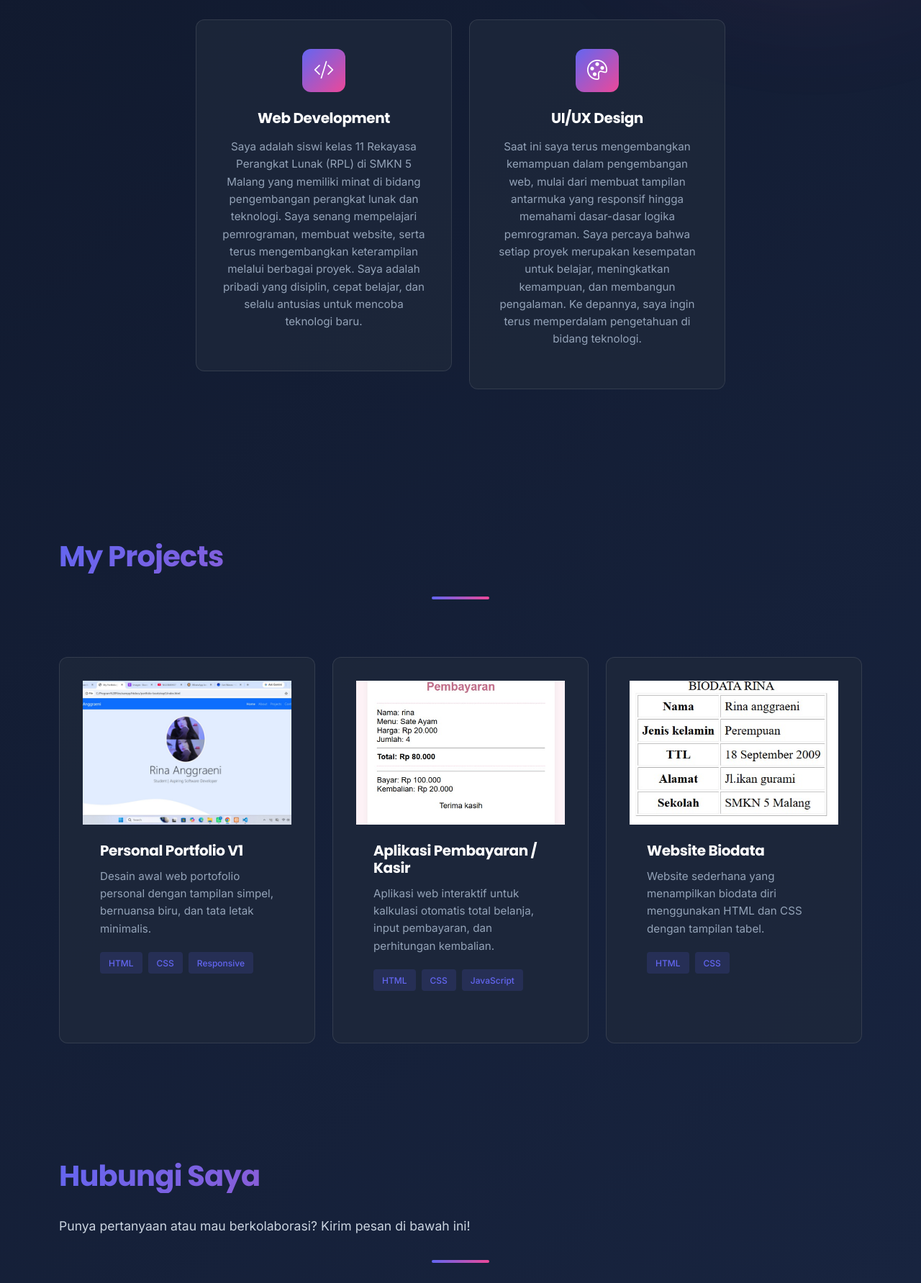
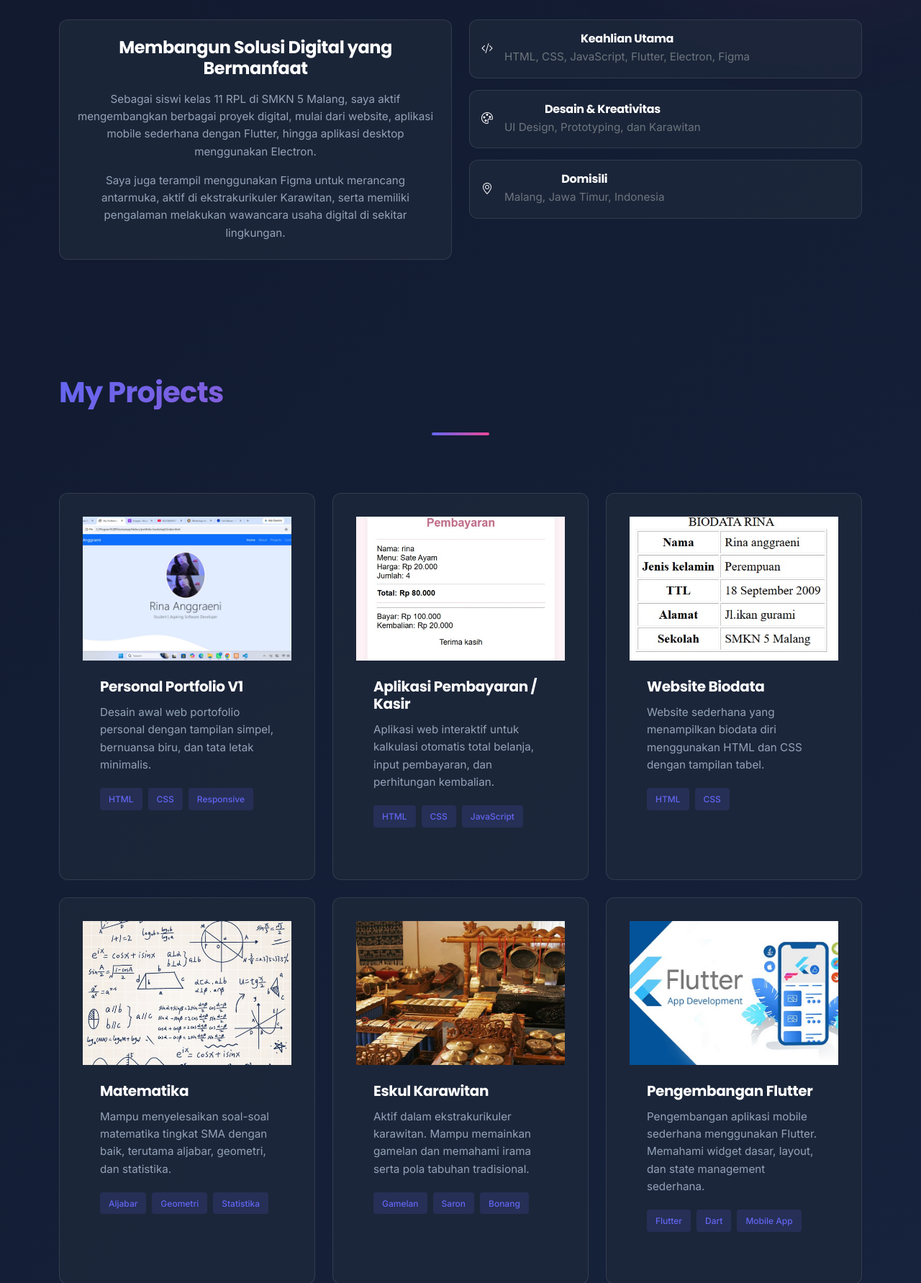
Before and after one commit to imrinnaa/rinaa.github.io, a plain HTML site: page index.html in a window 1280 px wide. Shown: the part 1017-2800 px from the top of the page at 72% size. Drawn offline with nearby package versions, Linux system fonts and the light colour scheme.

Commit message:
update baru

```diff
--- a/index.html
+++ b/index.html
@@ -181,29 +181,57 @@
           </div>
         </div>
 
-        <!-- Tambahkan justify-content-center di baris ini -->
-        <div class="row g-4 mb-5 justify-content-center">
-          <!-- Kartu 1: Web Development -->
-          <div class="col-md-6 col-lg-4 fade-up">
-            <div class="about-card glass-card">
-              <div class="about-icon"><i class="bi bi-code-slash"></i></div>
-              <h5>Web Development</h5>
-              <p>
-                Saya adalah siswi kelas 11 Rekayasa Perangkat Lunak (RPL) di SMKN 5 Malang yang memiliki minat di bidang pengembangan perangkat lunak dan teknologi. Saya senang mempelajari pemrograman, membuat website, serta terus
-                mengembangkan keterampilan melalui berbagai proyek. Saya adalah pribadi yang disiplin, cepat belajar, dan selalu antusias untuk mencoba teknologi baru.
-              </p>
+        <div class="row g-4 align-items-stretch">
+          <!-- Kiri: Deskripsi -->
+          <div class="col-lg-6 fade-up">
+            <div class="about-card glass-card h-100 p-4">
+              <h4 class="mb-3">Membangun Solusi Digital yang Bermanfaat</h4>
+              <p class="mb-3">Sebagai siswi kelas 11 RPL di SMKN 5 Malang, saya aktif mengembangkan berbagai proyek digital, mulai dari website, aplikasi mobile sederhana dengan Flutter, hingga aplikasi desktop menggunakan Electron.</p>
+              <p class="mb-0">Saya juga terampil menggunakan Figma untuk merancang antarmuka, aktif di ekstrakurikuler Karawitan, serta memiliki pengalaman melakukan wawancara usaha digital di sekitar lingkungan.</p>
             </div>
           </div>
 
-          <!-- Kartu 2: UI/UX Design -->
-          <div class="col-md-6 col-lg-4 fade-up">
-            <div class="about-card glass-card">
-              <div class="about-icon"><i class="bi bi-palette"></i></div>
-              <h5>UI/UX Design</h5>
-              <p>
-                Saat ini saya terus mengembangkan kemampuan dalam pengembangan web, mulai dari membuat tampilan antarmuka yang responsif hingga memahami dasar-dasar logika pemrograman. Saya percaya bahwa setiap proyek merupakan kesempatan
-                untuk belajar, meningkatkan kemampuan, dan membangun pengalaman. Ke depannya, saya ingin terus memperdalam pengetahuan di bidang teknologi.
-              </p>
+          <!-- Kanan: 3 Info Card -->
+          <div class="col-lg-6 fade-up">
+            <div class="d-flex flex-column gap-3 h-100">
+              <!-- Card 1 -->
+              <div class="about-card glass-card p-3">
+                <div class="d-flex align-items-center gap-3">
+                  <div class="about-icon-sm">
+                    <i class="bi bi-code-slash"></i>
+                  </div>
+                  <div>
+                    <h6 class="mb-1">Keahlian Utama</h6>
+                    <p class="mb-0 small text-secondary">HTML, CSS, JavaScript, Flutter, Electron, Figma</p>
+                  </div>
+                </div>
+              </div>
+
+              <!-- Card 2 -->
+              <div class="about-card glass-card p-3">
+                <div class="d-flex align-items-center gap-3">
+                  <div class="about-icon-sm">
+                    <i class="bi bi-palette"></i>
+                  </div>
+                  <div>
+                    <h6 class="mb-1">Desain & Kreativitas</h6>
+                    <p class="mb-0 small text-secondary">UI Design, Prototyping, dan Karawitan</p>
+                  </div>
+                </div>
+              </div>
+
+              <!-- Card 3 -->
+              <div class="about-card glass-card p-3">
+                <div class="d-flex align-items-center gap-3">
+                  <div class="about-icon-sm">
+                    <i class="bi bi-geo-alt"></i>
+                  </div>
+                  <div>
+                    <h6 class="mb-1">Domisili</h6>
+                    <p class="mb-0 small text-secondary">Malang, Jawa Timur, Indonesia</p>
+                  </div>
+                </div>
+              </div>
             </div>
           </div>
         </div>
@@ -221,13 +249,13 @@
         </div>
 
         <div class="row g-4">
-          <!-- Project 1 -->
+          <!-- 1. Personal Portfolio V1 -->
           <div class="col-md-6 col-lg-4 fade-up">
             <div class="project-card glass-card">
               <div class="project-img-wrapper">
                 <img
                   src="img/project1.jpeg"
-                  alt="Project 1"
+                  alt="Personal Portfolio V1"
                   class="project-img"
                 />
               </div>
@@ -243,13 +271,13 @@
             </div>
           </div>
 
-          <!-- Project 2 -->
+          <!-- 2. Aplikasi Kasir -->
           <div class="col-md-6 col-lg-4 fade-up">
             <div class="project-card glass-card">
               <div class="project-img-wrapper">
                 <img
                   src="img/project2.jpeg"
-                  alt="Project 2"
+                  alt="Aplikasi Kasir"
                   class="project-img"
                 />
               </div>
@@ -265,13 +293,13 @@
             </div>
           </div>
 
-          <!-- Project 3 -->
+          <!-- 3. Website Biodata -->
           <div class="col-md-6 col-lg-4 fade-up">
             <div class="project-card glass-card">
               <div class="project-img-wrapper">
                 <img
                   src="img/project3.jpeg"
-                  alt="Project 3"
+                  alt="Website Biodata"
                   class="project-img"
                 />
               </div>
@@ -281,6 +309,138 @@
                 <div class="project-tags">
                   <span class="tag">HTML</span>
                   <span class="tag">CSS</span>
+                </div>
+              </div>
+            </div>
+          </div>
+
+          <!-- 4. Matematika -->
+          <div class="col-md-6 col-lg-4 fade-up">
+            <div class="project-card glass-card">
+              <div class="project-img-wrapper">
+                <img
+                  src="img/image4.png"
+                  alt="Matematika"
+                  class="project-img"
+                />
+              </div>
+              <div class="project-body">
+                <h6>Matematika</h6>
+                <p>Mampu menyelesaikan soal-soal matematika tingkat SMA dengan baik, terutama aljabar, geometri, dan statistika.</p>
+                <div class="project-tags">
+                  <span class="tag">Aljabar</span>
+                  <span class="tag">Geometri</span>
+                  <span class="tag">Statistika</span>
+                </div>
+              </div>
+            </div>
+          </div>
+
+          <!-- 5. Eskul Karawitan -->
+          <div class="col-md-6 col-lg-4 fade-up">
+            <div class="project-card glass-card">
+              <div class="project-img-wrapper">
+                <img
+                  src="img/image5.jpeg"
+                  alt="Karawitan"
+                  class="project-img"
+                />
+              </div>
+              <div class="project-body">
+                <h6>Eskul Karawitan</h6>
+                <p>Aktif dalam ekstrakurikuler karawitan. Mampu memainkan gamelan dan memahami irama serta pola tabuhan tradisional.</p>
+                <div class="project-tags">
+                  <span class="tag">Gamelan</span>
+                  <span class="tag">Saron</span>
+                  <span class="tag">Bonang</span>
+                </div>
+              </div>
+            </div>
+          </div>
+
+          <!-- 6. Flutter -->
+          <div class="col-md-6 col-lg-4 fade-up">
+            <div class="project-card glass-card">
+              <div class="project-img-wrapper">
+                <img
+                  src="img/image6.jpeg"
+                  alt="Flutter"
+                  class="project-img"
+                />
+              </div>
+              <div class="project-body">
+                <h6>Pengembangan Flutter</h6>
+                <p>Pengembangan aplikasi mobile sederhana menggunakan Flutter. Memahami widget dasar, layout, dan state management sederhana.</p>
+                <div class="project-tags">
+                  <span class="tag">Flutter</span>
+                  <span class="tag">Dart</span>
+                  <span class="tag">Mobile App</span>
+                </div>
+              </div>
+            </div>
+          </div>
+
+          <!-- 7. Electron -->
+          <div class="col-md-6 col-lg-4 fade-up">
+            <div class="project-card glass-card">
+              <div class="project-img-wrapper">
+                <img
+                  src="img/modern-minimalist-illustration-1.jpg"
+                  alt="Electron"
+                  class="project-img"
+                />
+              </div>
+              <div class="project-body">
+                <h6>Pengembangan Electron</h6>
+                <p>Pengembangan aplikasi desktop sederhana dengan Electron. Menggabungkan HTML, CSS, dan JavaScript menjadi aplikasi desktop.</p>
+                <div class="project-tags">
+                  <span class="tag">Electron</span>
+                  <span class="tag">Node.js</span>
+                  <span class="tag">Desktop App</span>
+                </div>
+              </div>
+            </div>
+          </div>
+
+          <!-- 8. Figma -->
+          <div class="col-md-6 col-lg-4 fade-up">
+            <div class="project-card glass-card">
+              <div class="project-img-wrapper">
+                <img
+                  src="img/modern-ui-design-illustration-2.jpg"
+                  alt="Figma"
+                  class="project-img"
+                />
+              </div>
+              <div class="project-body">
+                <h6>Desain UI dengan Figma</h6>
+                <p>Mampu membuat desain antarmuka (UI) menggunakan Figma, mulai dari wireframe hingga prototype yang interaktif dan siap dikembangkan.</p>
+                <div class="project-tags">
+                  <span class="tag">Figma</span>
+                  <span class="tag">UI Design</span>
+                  <span class="tag">Prototype</span>
+                </div>
+              </div>
+            </div>
+          </div>
+
+          <!-- 9. Wawancara Usaha Digital -->
+          <div class="col-md-6 col-lg-4 fade-up">
+            <div class="project-card glass-card">
+              <div class="project-img-wrapper">
+                <img
+                  src="img/professional-illustration-of-digital-3.jpg"
+                  alt="Wawancara Usaha Digital"
+                  class="project-img"
+                />
+              </div>
+              <div class="project-body">
+                <h6>Wawancara Usaha Digital di Sekitar Kita</h6>
+                <p>Melakukan wawancara terhadap pelaku usaha digital di sekitar lingkungan untuk memahami strategi bisnis, tantangan, dan peluang di era digital.</p>
+                <div class="project-tags">
+                  <span class="tag">Wawancara</span>
+                  <span class="tag">Usaha Digital</span>
+                  <span class="tag">Riset</span>
                 </div>
               </div>
             </div>
@@ -316,7 +476,7 @@
               ></button>
             </div>
 
-            <!-- Contact Form (Sudah disesuaikan dengan Google Sheets Script) -->
+            <!-- Contact Form -->
             <form
               class="contact-form glass-card p-4 p-md-5"
               name="submit-to-google-sheet"
@@ -369,7 +529,6 @@
                 ></textarea>
               </div>
 
-              <!-- Tombol Kirim Normal -->
               <button
                 type="submit"
                 class="btn btn-primary btn-lg w-100 btnKirim"
@@ -377,7 +536,6 @@
                 <i class="bi bi-send me-2"></i>Kirim Pesan
               </button>
 
-              <!-- Tombol Loading (Ditampilkan saat proses kirim) -->
               <button
                 class="btn btn-primary btn-lg w-100 btnLoading d-none"
                 type="button"
@@ -430,7 +588,7 @@
     <!-- FOOTER -->
     <footer class="footer-section text-center">
       <div class="container">
-        <p class="mb-0">Made with <i class="bi bi-heart-fill text-danger"></i> by <strong>Your Name</strong> © 2026</p>
+        <p class="mb-0">Made with <i class="bi bi-heart-fill text-danger"></i> by <strong>Rina Anggraeni</strong> © 2026</p>
       </div>
     </footer>
 
@@ -458,16 +616,13 @@
       const myalert = document.querySelector('.myalert');
       const closeBtn = myalert.querySelector('.btn-close');
 
-      // Tutup Alert saat tombol x diklik
       closeBtn.addEventListener('click', () => {
         myalert.classList.add('d-none');
       });
 
-      // Event Handler Form Submit
       form.addEventListener('submit', (e) => {
         e.preventDefault();
 
-        // Tampilkan tombol loading & sembunyikan tombol kirim
         btnLoading.classList.remove('d-none');
         btnKirim.classList.add('d-none');
 
@@ -476,14 +631,9 @@
           body: new FormData(form),
         })
           .then(() => {
-            // Kembalikan tombol ke keadaan semula
             btnLoading.classList.add('d-none');
             btnKirim.classList.remove('d-none');
-
-            // Tampilkan alert sukses
             myalert.classList.remove('d-none');
-
-            // Reset form
             form.reset();
             console.log('Success!');
           })
```
Also changed, not shown: img/image4.png (added), img/image5.jpeg (added), img/image6.jpeg (added), img/modern-minimalist-illustration-1.jpg (added), img/modern-ui-design-illustration-2.jpg (added), img/professional-illustration-of-digital-3.jpg (added), 1 other file.
